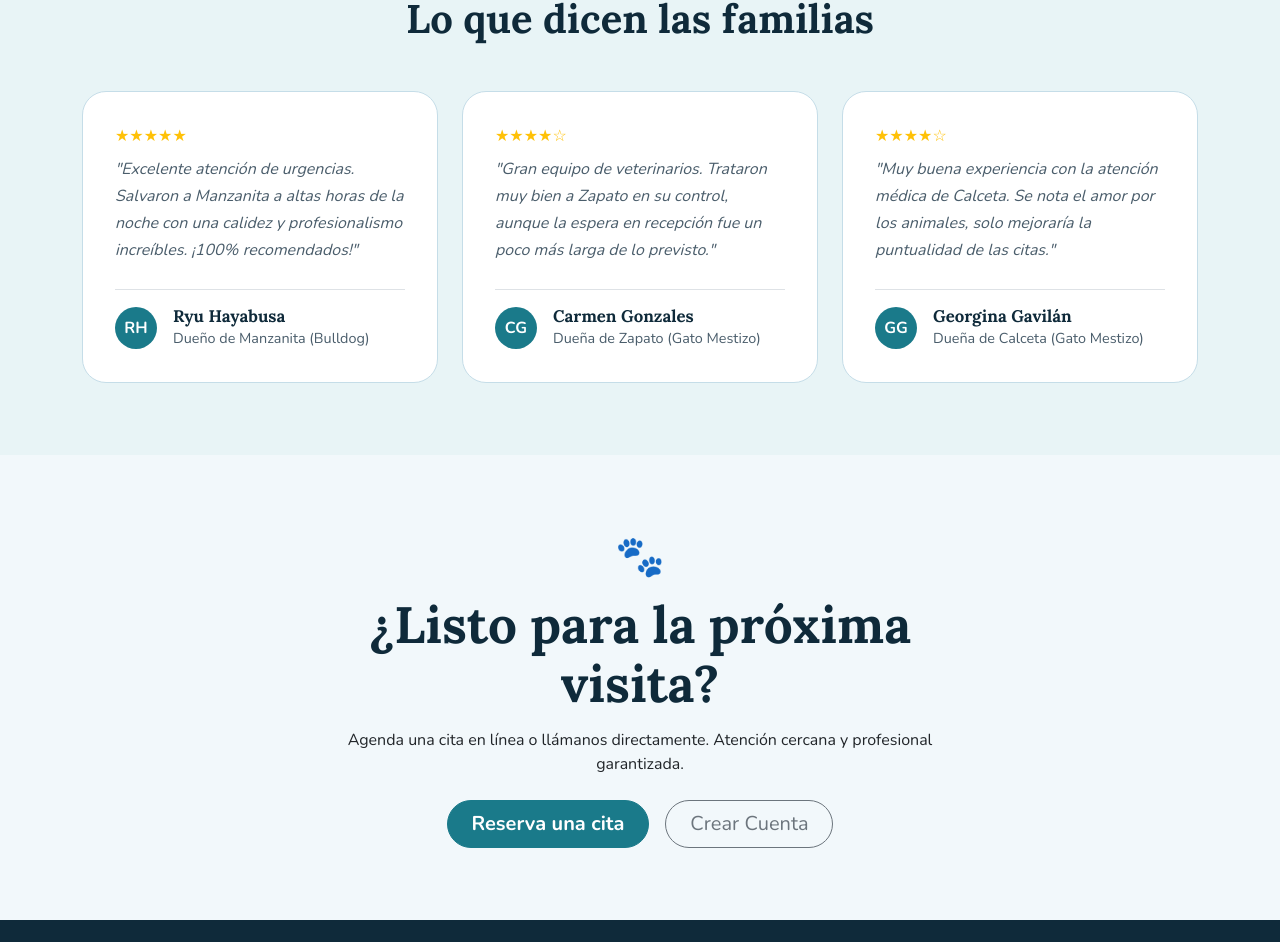
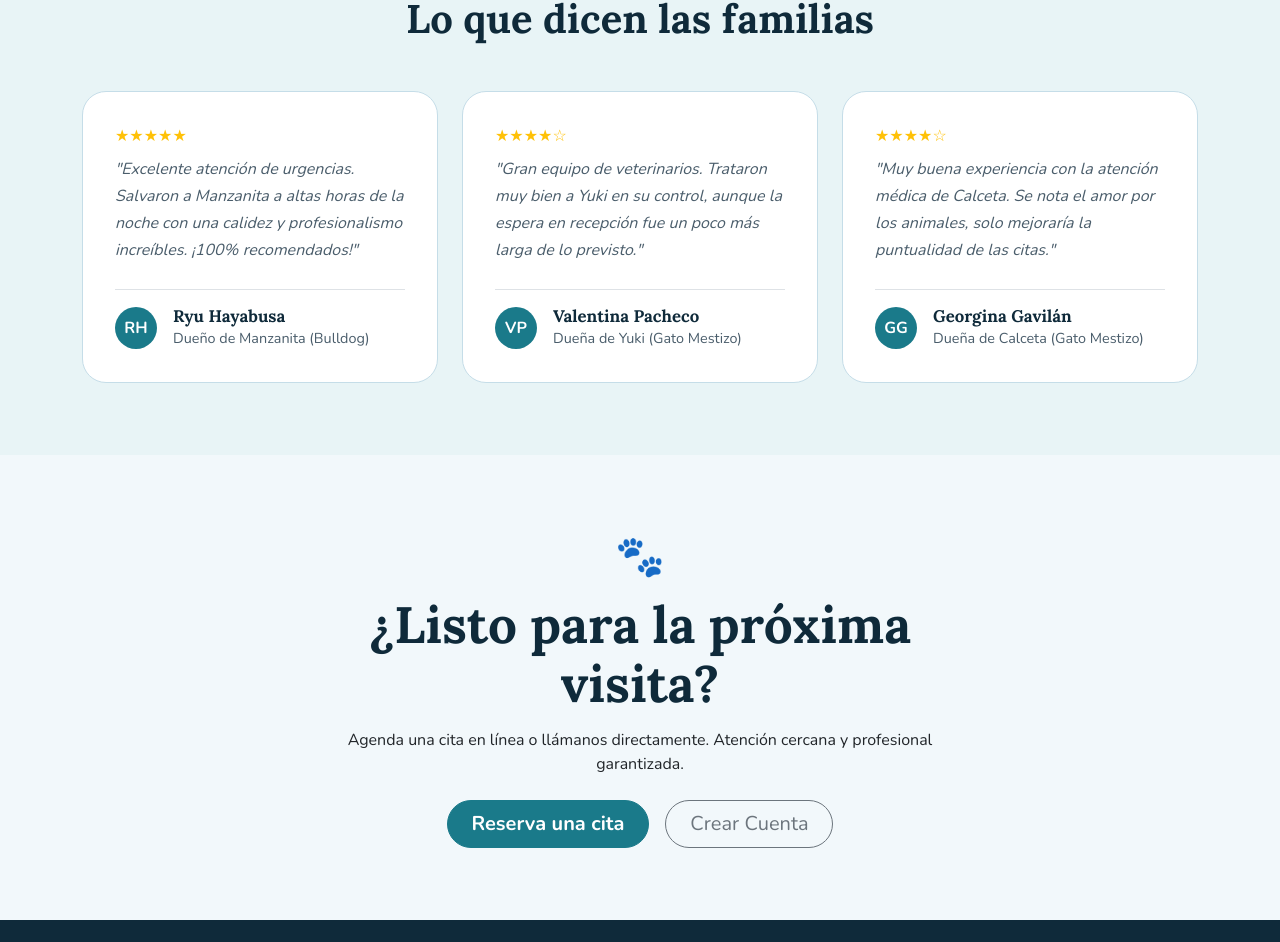
Before and after one commit to NATOcl/NATOcl.github.io, a React (Vite) app: page / in a window 1280 px wide. Shown: the part 1940-2882 px from the top of the page. Built offline with nearby package versions, Linux system fonts and the light colour scheme.

Commit message:
Se arregla lupa y se hace cambios de nombres en "home.jsx"

```diff
--- a/src/hooks/useProductos.js
+++ b/src/hooks/useProductos.js
@@ -5,6 +5,10 @@ import {
   CATEGORIAS_MEDICAMENTOS,
 } from '../utils/productosMock';
 import { agregarProducto } from '../utils/carritoMock';
+
+const normalizarTexto = (texto = '') => {
+  return String(texto).toLowerCase().normalize('NFD').replace(/[\u0300-\u036f]/g, '');
+}
 
 export function useProductos() {
   const [tab, setTab]             = useState('servicios');
@@ -36,12 +40,13 @@ export function useProductos() {
   const categorias  = esServicios ? CATEGORIAS_SERVICIOS : CATEGORIAS_MEDICAMENTOS;
 
   const filtrados = useMemo(() => {
-    const q = busqueda.trim().toLowerCase();
+    const q = normalizarTexto(busqueda.trim());
+
     return productos.filter((p) => {
       const okCat = categoria === 'Todos' || p.categoria === categoria;
       const okBus = q === '' ||
-        p.nombre.toLowerCase().includes(q) ||
-        p.codigo.toLowerCase().includes(q);
+        normalizarTexto(p.nombre).includes(q) ||
+        normalizarTexto(p.codigo).includes(q);
       return okCat && okBus;
     });
   }, [productos, categoria, busqueda]);
--- a/src/pages/Home.jsx
+++ b/src/pages/Home.jsx
@@ -49,11 +49,11 @@ const TESTIMONIOS = [
     texto: 'Excelente atención de urgencias. Salvaron a Manzanita a altas horas de la noche con una calidez y profesionalismo increíbles. ¡100% recomendados!',
   },
   {
-    nombre: 'Carmen Gonzales',
-    mascota: 'Dueña de Zapato (Gato Mestizo)',
-    iniciales: 'CG',
+    nombre: 'Valentina Pacheco',
+    mascota: 'Dueña de Yuki (Gato Mestizo)',
+    iniciales: 'VP',
     estrellas: '★★★★☆',
-    texto: 'Gran equipo de veterinarios. Trataron muy bien a Zapato en su control, aunque la espera en recepción fue un poco más larga de lo previsto.',
+    texto: 'Gran equipo de veterinarios. Trataron muy bien a Yuki en su control, aunque la espera en recepción fue un poco más larga de lo previsto.',
   },
   {
     nombre: 'Georgina Gavilán',
--- a/src/pages/Productos.jsx
+++ b/src/pages/Productos.jsx
@@ -1,7 +1,14 @@
 import { useProductos } from '../hooks/useProductos';
 import { formatPrecio } from '../utils/carritoMock';
+import {useEffect} from "react";
+import {useSearchParams} from "react-router-dom";
+
+
 
 export function Productos() {
+  const [searchParams] = useSearchParams();
+  const queryBusqueda = searchParams.get('q');
+
   const {
     tab, setTab,
     categoria, setCategoria,
@@ -11,6 +18,10 @@ export function Productos() {
     cargando, error,
   } = useProductos();
 
+
+  useEffect(() => {
+    if (queryBusqueda !== null) {setBusqueda(queryBusqueda);}
+    }, [queryBusqueda, setBusqueda]);
   return (
     <main className="productos-main">
 
```
